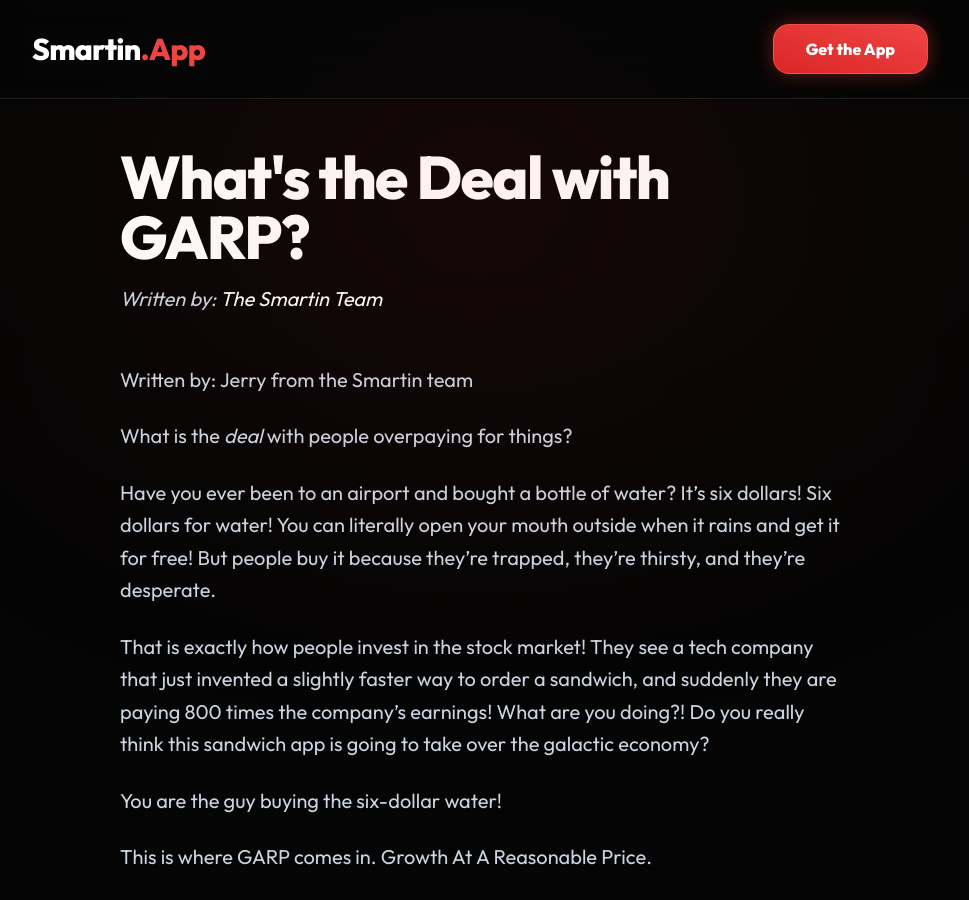
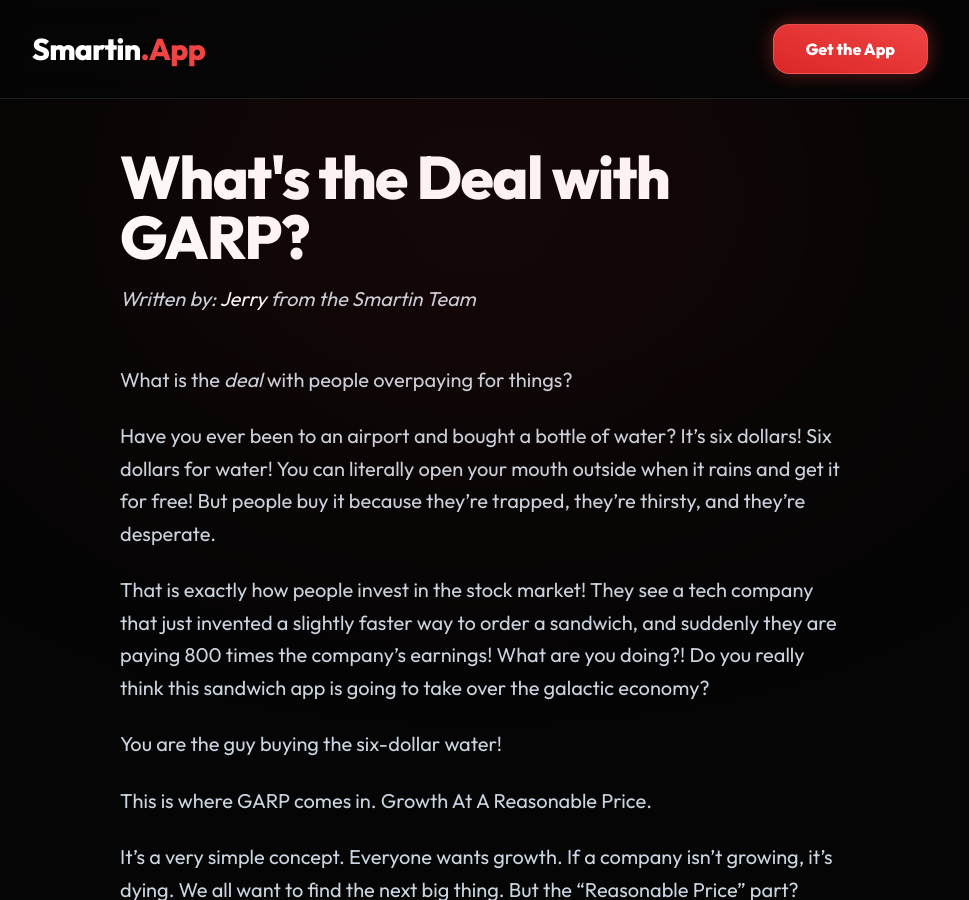
Before and after one commit to sivi29y/smartin-privacy, a Jekyll site: the page built from _posts/2026-04-04-what-is-garp.md, in a window 1280 px wide and 900 px high. Shown: the whole window, without its empty margins (160-1129 px from the left). Built offline with Jekyll 4.4.1, drawn with Linux system fonts in a browser that asks for light colours; nearby versions of some CDN libraries.

Commit message:
Fix duplicate author line in GARP post

```diff
--- a/_posts/2026-04-04-what-is-garp.md
+++ b/_posts/2026-04-04-what-is-garp.md
@@ -1,11 +1,11 @@
 ---
 layout: post
 title: "What's the Deal with GARP?"
+author: Jerry
 description: "Jerry returns to explain Growth At A Reasonable Price, the only investment philosophy that prevents you from paying a million dollars for a lemonade stand."
 permalink: /blog/what-is-garp/
 ---
 
-Written by: Jerry from the Smartin team
 
 What is the *deal* with people overpaying for things?
 
```
